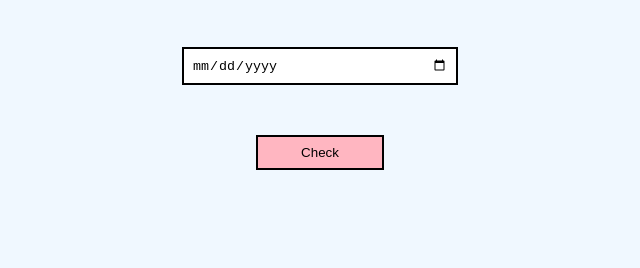
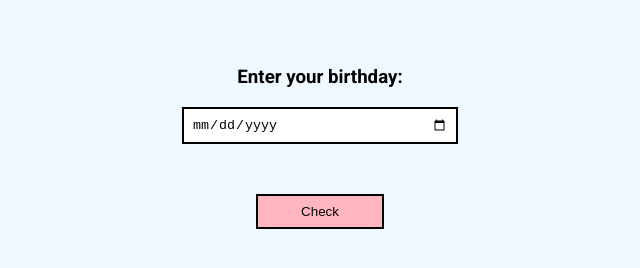
Before and after one commit to ESB-codes/mark13, a plain HTML site: page index.html in a window 1280 px wide. Shown: the part 62-330 px from the top of the page, without its empty margins (320-960 px from the left). Drawn offline with Linux system fonts and the light colour scheme.

Commit message:
Update index.html

```diff
--- a/index.html
+++ b/index.html
@@ -9,6 +9,7 @@
 </head>
 <body class="main">
     <h1 class="header">Is your birthday a palindrome?</h1>
+    <h3>Enter your birthday: </h3>
     <input id="birthday" type="date"/>
     <button id="check">Check</button>
     <div id="output"></div>
```
